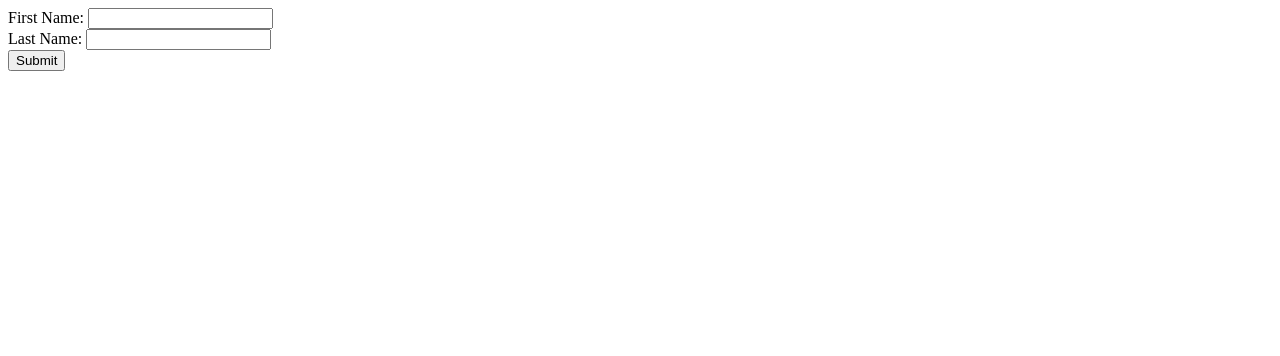
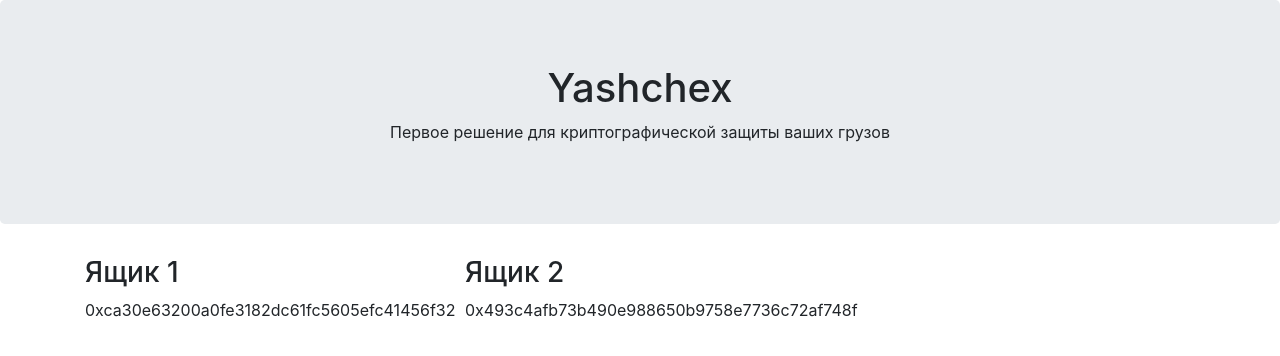
Before and after one commit to Yashchex/yashchex-web, a website: page src/index.html in a window 1280 px wide. Drawn offline with nearby package versions, Linux system fonts and the light colour scheme.

Commit message:
подключен bootstrap

```diff
--- a/package.json
+++ b/package.json
@@ -12,6 +12,7 @@
   "license": "ISC",
   "dependencies": {
     "body-parser": "^1.18.3",
+    "bootstrap": "^4.1.1",
     "express": "^4.16.3"
   }
 }
--- a/src/index.html
+++ b/src/index.html
@@ -2,14 +2,34 @@
 
 <html xmlns="http://www.w3.org/1999/xhtml">
 <head>
-    <meta charset="utf-8" />
+    <meta charset="utf-8"/>
     <title></title>
+    <!-- Latest compiled and minified CSS -->
+    <link rel="stylesheet" href="https://maxcdn.bootstrapcdn.com/bootstrap/4.1.0/css/bootstrap.min.css">
+    <!-- jQuery library -->
+    <script src="https://ajax.googleapis.com/ajax/libs/jquery/3.3.1/jquery.min.js"></script>
+    <!-- Popper JS -->
+    <script src="https://cdnjs.cloudflare.com/ajax/libs/popper.js/1.14.0/umd/popper.min.js"></script>
+    <!-- Latest compiled JavaScript -->
+    <script src="https://maxcdn.bootstrapcdn.com/bootstrap/4.1.0/js/bootstrap.min.js"></script>
 </head>
 <body>
-<form action="/submit-student-data" method="post">
-    First Name: <input name="firstName" type="text" /> <br />
-    Last Name: <input name="lastName" type="text" /> <br />
-    <input type="submit" />
-</form>
+<div class="jumbotron text-center">
+    <h1>Yashchex</h1>
+    <p>Первое решение для криптографической защиты ваших грузов</p>
+</div>
+
+<div class="container">
+    <div class="row">
+        <div class="col-sm-4">
+            <h3>Ящик 1</h3>
+            <p>0xca30e63200a0fe3182dc61fc5605efc41456f32</p>
+        </div>
+        <div class="col-sm-4">
+            <h3>Ящик 2</h3>
+            <p>0x493c4afb73b490e988650b9758e7736c72af748f</p>
+        </div>
+    </div>
+</div>
 </body>
 </html>
```
